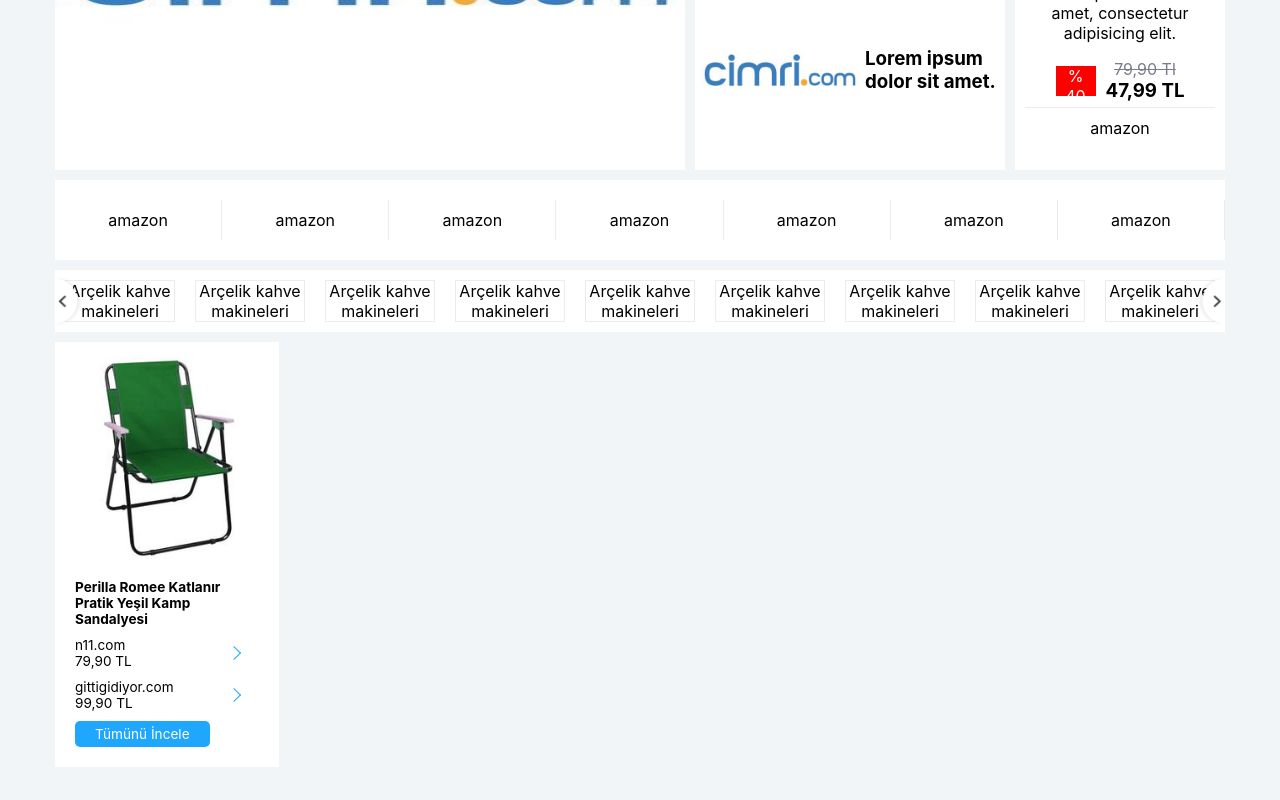
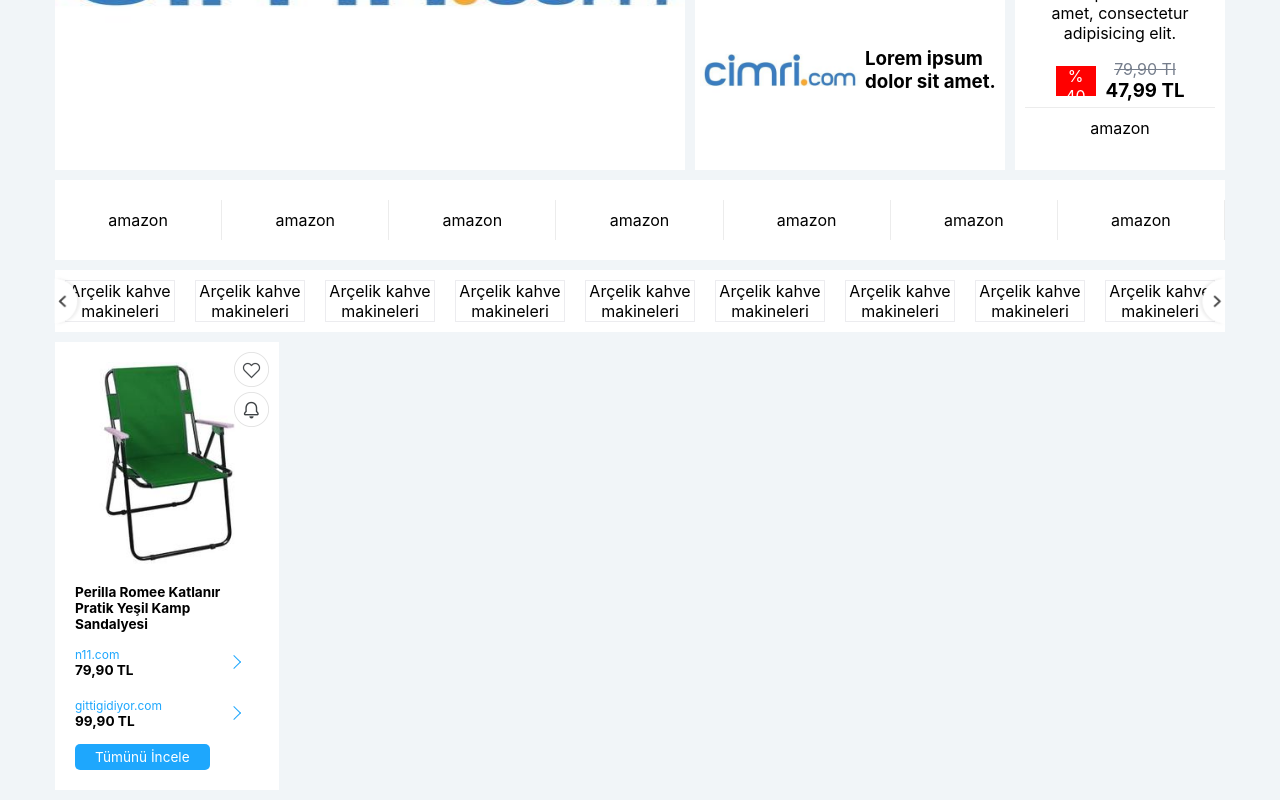
Before and after one commit to osmanemin/cimri, a Next.js app: page / in a window 1280 px wide. Shown: the part 412-1212 px from the top of the page. Before the commit the page ends 1184 px from the top, so only its background shows below. Built offline with nearby package versions, Linux system fonts and the light colour scheme.

Commit message:
added heart and bell icon

```diff
--- a/component/Dashboard/Content 3/Product.js
+++ b/component/Dashboard/Content 3/Product.js
@@ -4,20 +4,31 @@
     return (
         <div className={style.container}>
             <div className={style.product}>
+                <div className={style.bellHeart}>
+                    <span className={style.heart}>
+
+                    </span>
+                    <span className={style.bell}>
+
+                    </span>
+                </div>
+
                 <img src="/sandalye.jpg" alt=""/>
+
                 <div className={style.detail}>
+
                     <div><b> Perilla Romee Katlanır Pratik Yeşil Kamp Sandalyesi</b></div>
                     <div className={style.price}>
                         <div>
-                            <div>n11.com</div>
-                            <div>79,90 TL</div>
+                            <div className={style.merchant}>n11.com</div>
+                            <div className={style.merchantPrice}>79,90 TL</div>
                         </div>
                         <div className={style.arrowRight}></div>
                     </div>
                     <div className={style.price}>
                         <div>
-                            <div>gittigidiyor.com</div>
-                            <div>99,90 TL</div>
+                            <div className={style.merchant}>gittigidiyor.com</div>
+                            <div className={style.merchantPrice}>99,90 TL</div>
                         </div>
                         <div className={style.arrowRight}></div>
                     </div>
--- a/styles/content3/product.module.scss
+++ b/styles/content3/product.module.scss
@@ -2,10 +2,10 @@
   display: flex;
   width: 100%;
   margin-bottom: 10px;
-  height: 420px;
 
 
   .product {
+    position: relative;
     background-color: white;
     cursor: pointer;
     width: calc(20% - 10px);
@@ -19,6 +19,34 @@
 
     &:hover {
       box-shadow: 0px 6px 20px rgba(93, 93, 93, 0.23)
+    }
+
+    .bellHeart {
+      position: absolute;
+      right: 10px;
+      top: 10px;
+
+      .heart {
+        display: flex;
+        &:after {
+          content: " ";
+          background: url("/heart_empty.png") 0% 0% / cover;;
+          width: 35px;
+          height: 35px;
+          margin-bottom: 5px;
+        }
+      }
+
+      .bell {
+        display: flex;
+
+        &:after {
+          content: " ";
+          background: url("/bell_empty.png") 0% 0% / cover;;
+          width: 35px;
+          height: 35px;
+        }
+      }
 
     }
 
@@ -31,7 +59,9 @@
       background-color: white;
       padding: 20px;
 
+
       .price {
+        padding: 5px 0;
         display: flex;
         justify-content: space-between;
         align-items: center;
@@ -43,6 +73,15 @@
           background-color: #ECECEC;
           border-radius: 5px;
           padding-left: 10px;
+        }
+
+        .merchant {
+          color: #1ea7fd;
+          font-size: 12px;
+        }
+
+        .merchantPrice {
+          font-weight: bold;
         }
 
         .arrowRight {
```
Also changed, not shown: public/bell_empty.png (added), public/heart_empty.png (added).
